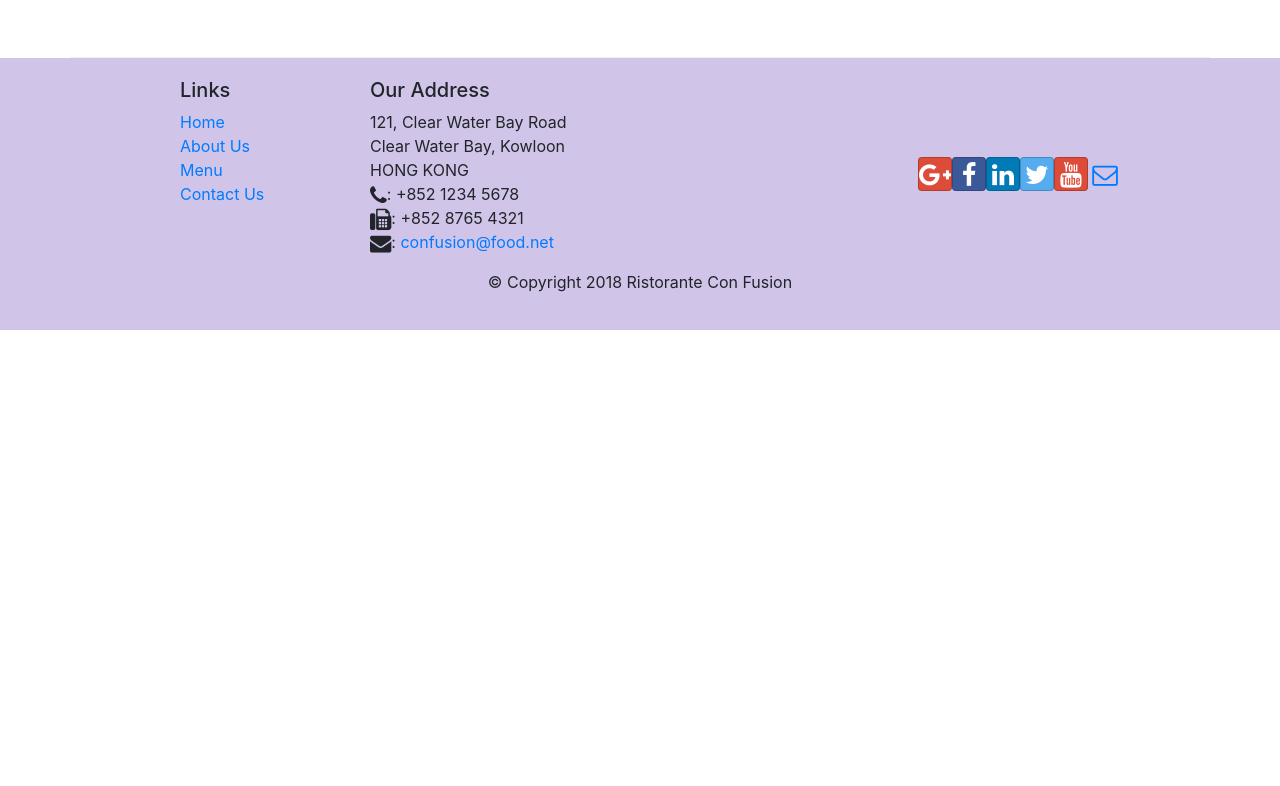
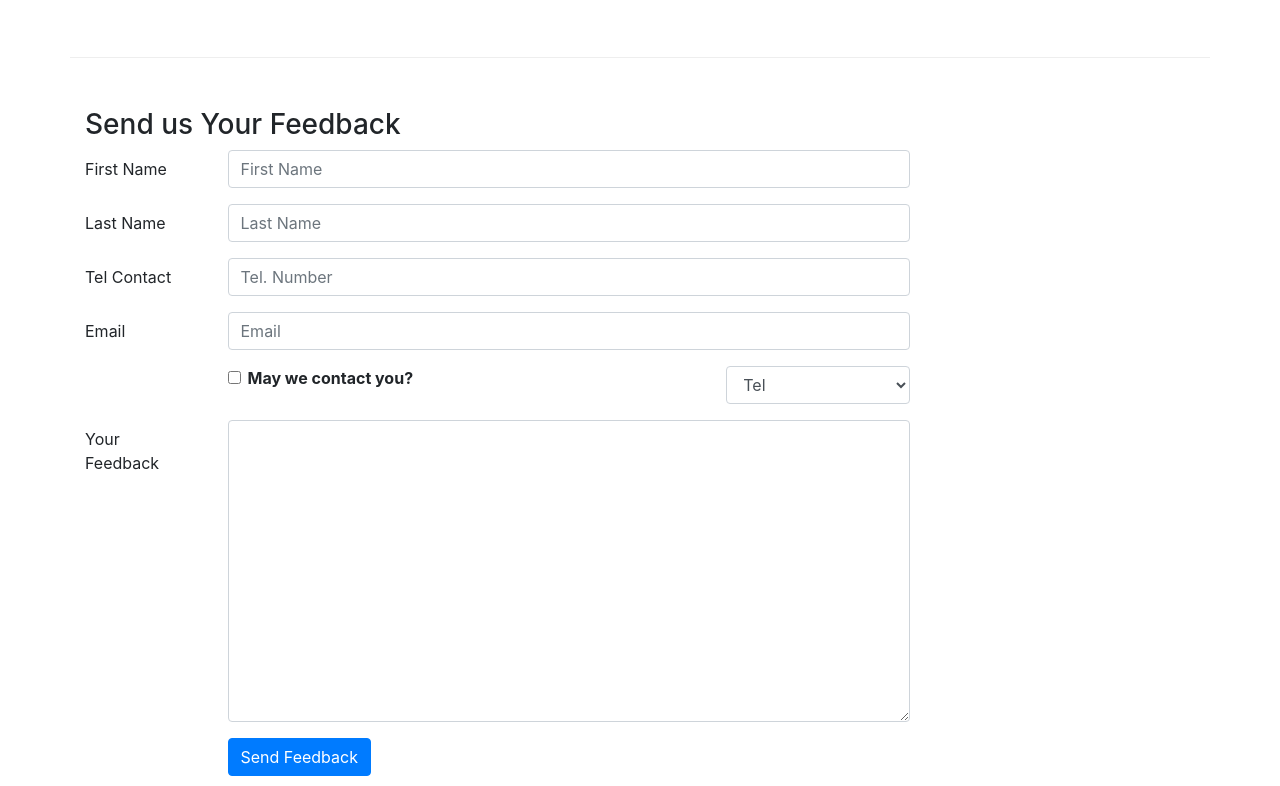
Before and after one commit to justellie/confusion-react-, a React (Create React App) app: page /contactus in a window 1280 px wide. Shown: the part 834-1620 px from the top of the page. Before the commit the page ends 1164 px from the top, so only its background shows below. Built offline with nearby package versions, Linux system fonts and the light colour scheme.

Commit message:
Controlled Forms

```diff
--- a/src/components/ContactComponent.js
+++ b/src/components/ContactComponent.js
@@ -1,9 +1,44 @@
-import React from 'react';
-import { Breadcrumb, BreadcrumbItem } from 'reactstrap';
+import React , {Component}from 'react';
+import { Breadcrumb, BreadcrumbItem,Button, Form, FormGroup, Label, Input, Col } from 'reactstrap';
 import { Link } from 'react-router-dom';
 
-function Contact(props) {
-    return(
+class Contact extends Component {
+
+  constructor(props){
+        super(props);
+
+        this.state={
+             firstname: '',
+            lastname: '',
+            telnum: '',
+            email: '',
+            agree: false,
+            contactType: 'Tel.',
+            message:''
+
+        };
+        this.handleInputChange = this.handleInputChange.bind(this);
+        this.handleSubmit = this.handleSubmit.bind(this);
+    }
+
+     handleInputChange(event) {
+        const target = event.target;
+        const value = target.type === 'checkbox' ? target.checked : target.value;
+        const name = target.name;
+
+        this.setState({
+          [name]: value
+        });
+    }
+
+     handleSubmit(event) {
+        console.log('Current State is: ' + JSON.stringify(this.state));
+        alert('Current State is: ' + JSON.stringify(this.state));
+        event.preventDefault();
+    }
+
+    render() {
+         return(
 
         <div className="container">
 
@@ -44,8 +79,89 @@
                     </div>
                 </div>
             </div>
+            <div className="row row-content">
+                <div className="col-12">
+                    <h3>Send us Your Feedback</h3>
+                </div>
+                <div className="col-12 col-md-9">
+                    <Form onSubmit={this.handleSubmit}>
+                        <FormGroup row>
+                            <Label htmlfor="firstname" md={2}>First Name</Label>
+                            <Col md={10}>
+                                <Input type="text" id="firstname" name="firstname"
+                                 placeholder="First Name"
+                                 value={this.state.firstname}
+                                onChange={this.handleInputChange}/>
+                            </Col>
+                        </FormGroup>
+                        <FormGroup row>
+                            <Label htmlfor="lastname" md={2}>Last Name</Label>
+                            <Col md={10}>
+                                <Input type="text" id="lastname" name="lastname"
+                                 placeholder="Last Name"
+                                 value={this.state.lastname}
+                                onChange={this.handleInputChange} />
+                            </Col>
+                        </FormGroup>
+                        <FormGroup row>
+                            <Label htmlfor="telnum" md={2}>Tel Contact</Label>
+                            <Col md={10}>
+                                <Input type="tel" id="telnum" name="telnum"
+                                 placeholder="Tel. Number"
+                                 value={this.state.telnum}
+                                 onChange={this.handleInputChange} />
+                            </Col>
+                        </FormGroup>
+                        <FormGroup row>
+                            <Label htmlfor="email" md={2}>Email</Label>
+                            <Col md={10}>
+                                <Input type="email" id="email" name="email"
+                                 placeholder="Email"
+                                 value={this.state.email}
+                                 onChange={this.handleInputChange} />
+                            </Col>
+                        </FormGroup>
+                        <FormGroup row>
+                            <Col md={{size:6, offset:2}}>
+                                <FormGroup check>
+                                    <Label check>
+                                        <Input type="checkbox" name="agree" checked={this.state.agree} onChange={this.handleInputChange}/>{''}
+                                            <strong>May we contact you?</strong>
+                                    </Label>
+                                </FormGroup>
+                            </Col>
+                            <Col md={{size:3, offset:1}}>
+                                <Input type="select" name="contactType" value={this.state.contactType}  onChange={this.handleInputChange}>
+                                <option>Tel</option>
+                                <option>Email</option>
+                                </Input>
+                            </Col>
+                        </FormGroup>
+                          <FormGroup row>
+                                <Label htmlFor="message" md={2}>Your Feedback</Label>
+                                <Col md={10}>
+                                    <Input type="textarea" id="message" name="message"
+                                        rows="12"
+                                        value={this.state.message}
+                                        onChange={this.handleInputChange}
+                                        ></Input>
+                                </Col>
+                            </FormGroup>
+                            <FormGroup row>
+                                <Col md={{size: 10, offset: 2}}>
+                                    <Button type="submit" color="primary">
+                                        Send Feedback
+                                    </Button>
+                                </Col>
+                            </FormGroup>
+                    </Form>
+                </div>
+            </div>
         </div>
     );
+
+    }
+
 }
 
 export default Contact;
```
